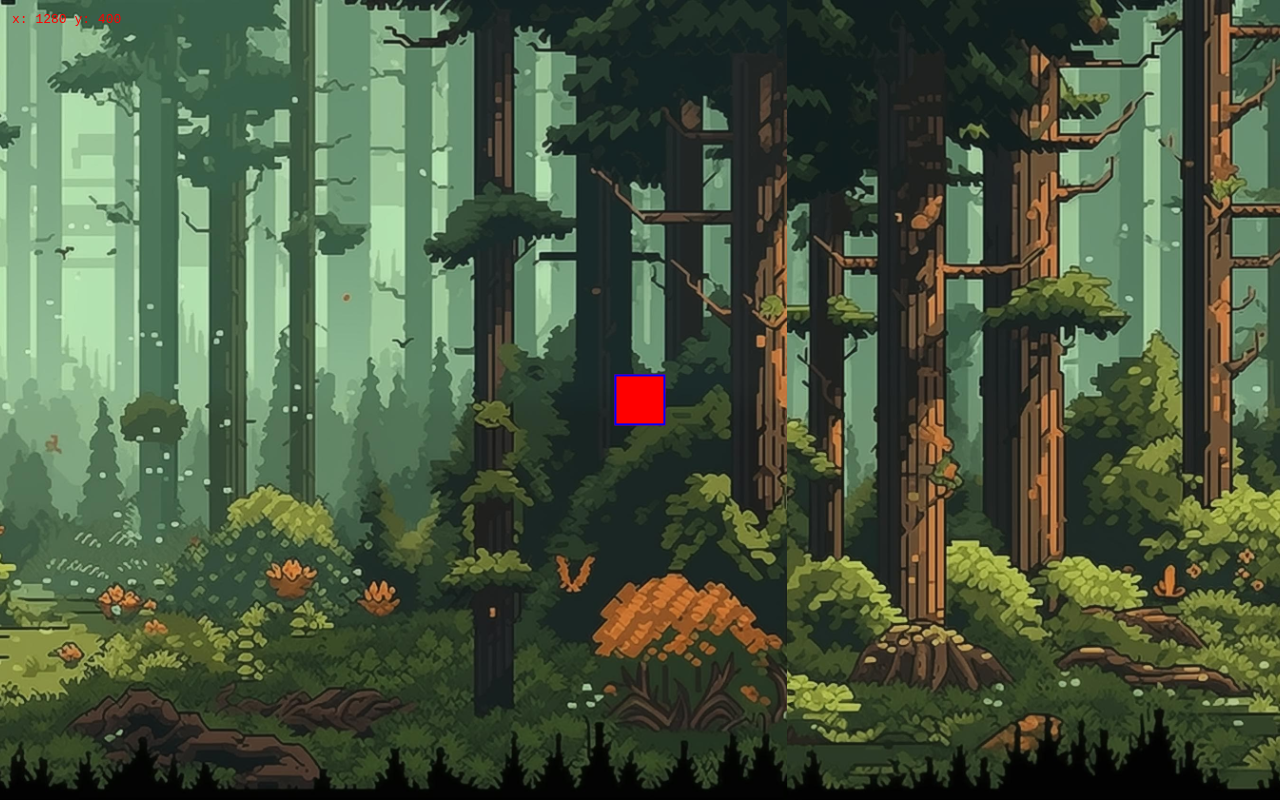
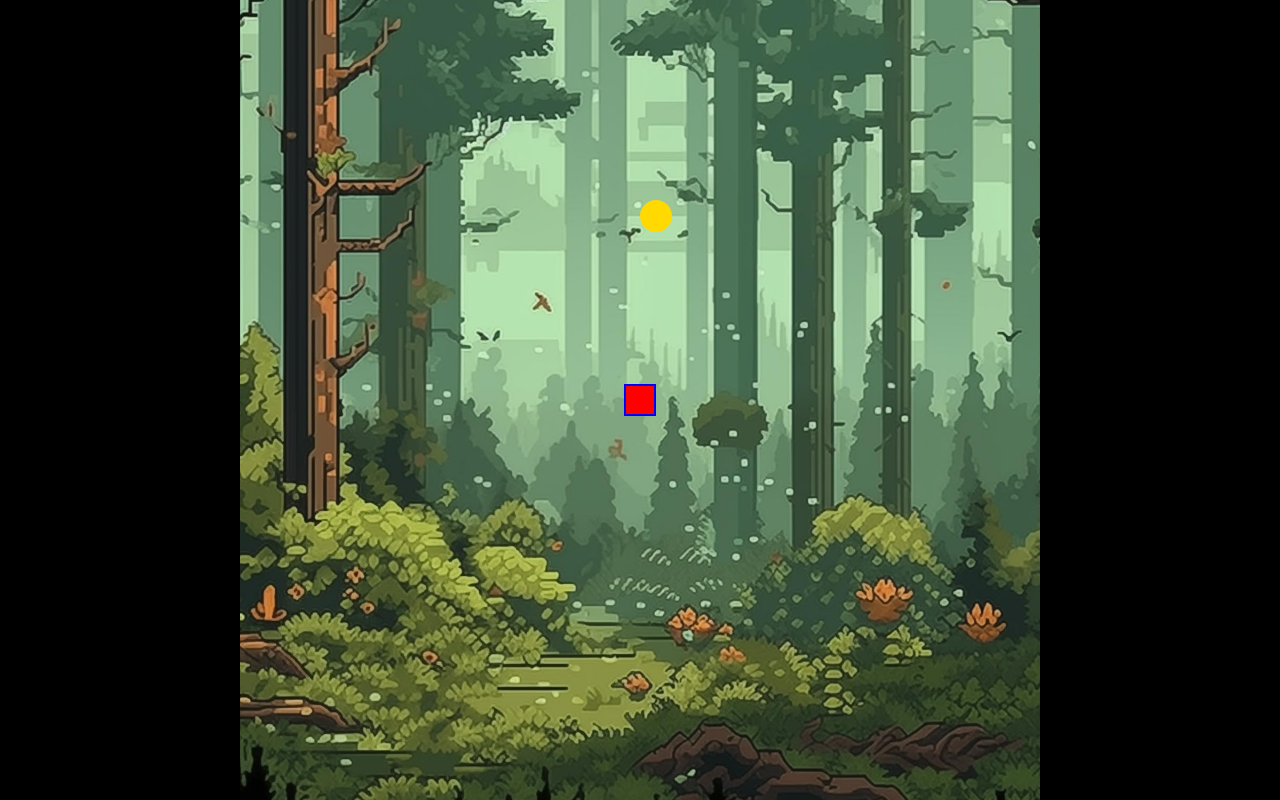
Before and after one commit to RasmusLeddyr/RasmusFlagermus, a React (Vite) app: page /game in a window 1280 px wide. Built offline with nearby package versions, Linux system fonts and the light colour scheme.

Commit message:
fix background issues

```diff
--- a/src/functions/clampPosition.js
+++ /dev/null
@@ -1,8 +0,0 @@
-const clamp = (pos, min, max) => Math.max(min, Math.min(max, pos));
-
-export function clampPosition(pos, bounds) {
-  return {
-    x: clamp(pos.x, 0, bounds.maxX),
-    y: clamp(pos.y, 0, bounds.maxY),
-  };
-}
--- a/src/functions/styleFunctions.css
+++ b/src/functions/styleFunctions.css
@@ -1,4 +1,4 @@
-.center {
+.centre {
   top: 50%;
   left: 50%;
   transform: translate(-50%, -50%);
--- a/src/pages/Game/Game.jsx
+++ b/src/pages/Game/Game.jsx
@@ -1,146 +1,36 @@
-import { useEffect, useRef, useState } from "react";
 import styles from "./Game.module.css";
 import { cl } from "../../functions/setStyles";
-import { clampPosition } from "../../functions/clampPosition";
-
-const controlKeys = [
-  "w",
-  "a",
-  "s",
-  "d",
-  "arrowup",
-  "arrowleft",
-  "arrowdown",
-  "arrowright",
-];
 
 export default function Game() {
-  const [viewSize, setViewSize] = useState({ w: 0, h: 0 });
+  const VIEWPORT_RATIO = "1/1";
+  const MAP_RATIO = "2/1";
 
-  const mapWidth = viewSize.w * 2;
-  const mapHeight = viewSize.h * 1;
-  const base = Math.min(viewSize.w, viewSize.h);
-  const pixPerSec = base * 0.5;
-
-  const [plrPos, setPlrPos] = useState({ x: mapWidth / 2, y: mapHeight / 2 });
-
-  useEffect(() => {
-    if (mapWidth === 0 || mapHeight === 0) return;
-    setPlrPos({ x: mapWidth / 2, y: mapHeight / 2 });
-  }, [mapWidth, mapHeight]);
-
-  useEffect(() => {
-    const update = () =>
-      setViewSize({ w: window.innerWidth, h: window.innerHeight });
-    update();
-    window.addEventListener("resize", update);
-    return () => window.removeEventListener("resize", update);
-  }, []);
-  const halfW = viewSize.w / 2;
-  const halfH = viewSize.h / 2;
-  const camPos = {
-    x: Math.max(halfW, Math.min(mapWidth - halfW, plrPos.x)),
-    y: Math.max(halfH, Math.min(mapHeight - halfH, plrPos.y)),
-  };
-
-  const viewportRef = useRef(null);
-  const keysRef = useRef(new Set());
-
-  useEffect(() => {
-    // Detect and store key presses.
-    const onDown = (input) => {
-      const key = input.key.toLowerCase();
-
-      if (controlKeys.includes(key)) {
-        input.preventDefault();
-        keysRef.current.add(key);
-        console.log("Pressed: " + key);
-      }
-    };
-
-    // Detect and delete key releases.
-    const onUp = (input) => {
-      const key = input.key.toLowerCase();
-      keysRef.current.delete(key);
-      console.log("Released: " + key);
-    };
-
-    // Add events on startup.
-    window.addEventListener("keydown", onDown, { passive: false });
-    window.addEventListener("keyup", onUp);
-
-    return () => {
-      // Disconnect events on cleanup.
-      window.removeEventListener("keydown", onDown);
-      window.removeEventListener("keyup", onUp);
-    };
-  }, []);
-
-  useEffect(() => {
-    let animFrame = 0;
-    let timeLast = performance.now();
-
-    const tick = (timeNow) => {
-      const timePassed = (timeNow - timeLast) / 1000;
-      timeLast = timeNow;
-
-      const keys = keysRef.current;
-
-      let dx = 0;
-      let dy = 0;
-
-      if (keys.has("w") || keys.has("arrowup")) dy -= 1;
-      if (keys.has("s") || keys.has("arrowdown")) dy += 1;
-      if (keys.has("a") || keys.has("arrowleft")) dx -= 1;
-      if (keys.has("d") || keys.has("arrowright")) dx += 1;
-
-      if (dx !== 0 || dy !== 0) {
-        const dirRoot = Math.hypot(dx, dy);
-        dx /= dirRoot;
-        dy /= dirRoot;
-
-        setPlrPos((pos) => {
-          const nextPos = {
-            x: pos.x + dx * pixPerSec * timePassed,
-            y: pos.y + dy * pixPerSec * timePassed,
-          };
-
-          return clampPosition(nextPos, { maxX: mapWidth, maxY: mapHeight });
-        });
-      }
-
-      animFrame = requestAnimationFrame(tick);
-    };
-
-    animFrame = requestAnimationFrame(tick);
-    return () => cancelAnimationFrame(animFrame);
-  }, [pixPerSec, mapWidth, mapHeight]);
-
-  // Styles.
-  const worldStyle = {
-    width: `${mapWidth}px`,
-    height: `${mapHeight}px`,
-    transform: `translate(${halfW - camPos.x}px, ${halfH - camPos.y}px)`,
-  };
-  const playerStyle = {
-    left: `${halfW + (plrPos.x - camPos.x)}px`,
-    top: `${halfH + (plrPos.y - camPos.y)}px`,
-    transform: "translate(-50%, -50%)",
-  };
+  const mapOffset = { x: 0, y: 0 };
 
   return (
-    <div className={cl(styles, "viewport")} ref={viewportRef}>
-      <div className={cl(styles, "debug")}>
-        x: {plrPos.x.toFixed(0)} y: {plrPos.y.toFixed(0)}
+    <div className={cl(styles, "stage")}>
+      <div
+        className={cl(styles, "viewport", "fitAspect centre")}
+        style={{
+          "--fa_ratio": VIEWPORT_RATIO,
+          "--fa_maxFill": 1,
+          "--fa_maxFillW": 1,
+          "--fa_maxFillH": 1,
+
+          "--map_ratio": MAP_RATIO,
+        }}
+      >
+        <div
+          className={cl(styles, "map")}
+          style={{
+            transform: `translate(calc(-50% + ${mapOffset.x}px), calc(-50% + ${mapOffset.y}px))`,
+          }}
+        >
+          <div className={cl(styles, "bug")} />
+        </div>
+
+        <div className={cl(styles, "bat", "centre")} />
       </div>
-      <div className={cl(styles, "world")} style={worldStyle}>
-        <div
-          className={cl(styles, "bug")}
-          style={{ left: mapWidth * 0.9, top: mapHeight * 0.3 }}
-        />
-      </div>
-
-      <div className={cl(styles, "player")} style={playerStyle} />
     </div>
   );
 }
--- a/src/pages/Game/Game.module.css
+++ b/src/pages/Game/Game.module.css
@@ -1,33 +1,50 @@
-.viewport {
+.stage {
   position: fixed;
   inset: 0;
+  background: black;
   overflow: hidden;
-  background: black;
+
+  container-type: size;
 }
 
-.world {
-  position: absolute; /* IMPORTANT: inside viewport */
-  left: 0;
-  top: 0;
-  background-color: rgb(29, 38, 116);
-  background-image: url("../../assets/forest.jpg");
-  background-size: contain;
+.viewport {
+  position: absolute;
+  overflow: hidden;
+  background: #000;
 }
 
-.player {
+.map {
   position: absolute;
-  width: 4vw;
-  height: 4vw;
+  left: 50%;
+  top: 50%;
+
+  height: 100%;
+  width: 200%;
+
+  transform: translate(-50%, -50%);
+
+  background-image: url("../../assets/forest.jpg");
+  background-size: cover;
+  background-position: center;
+}
+
+.bug {
+  position: absolute;
+
+  left: 50%;
+  top: 25%;
+
+  width: 2%;
+  aspect-ratio: 1/1;
+  border-radius: 999px;
+  background: rgb(255, 217, 0);
+}
+
+.bat {
+  position: absolute;
+  width: 4%;
+  aspect-ratio: 1/1;
   background: red;
   border: 2px solid blue;
   box-sizing: border-box;
 }
-
-.debug {
-  position: absolute;
-  left: 12px;
-  top: 12px;
-  z-index: 2;
-  color: red;
-  font-family: monospace;
-}
```
